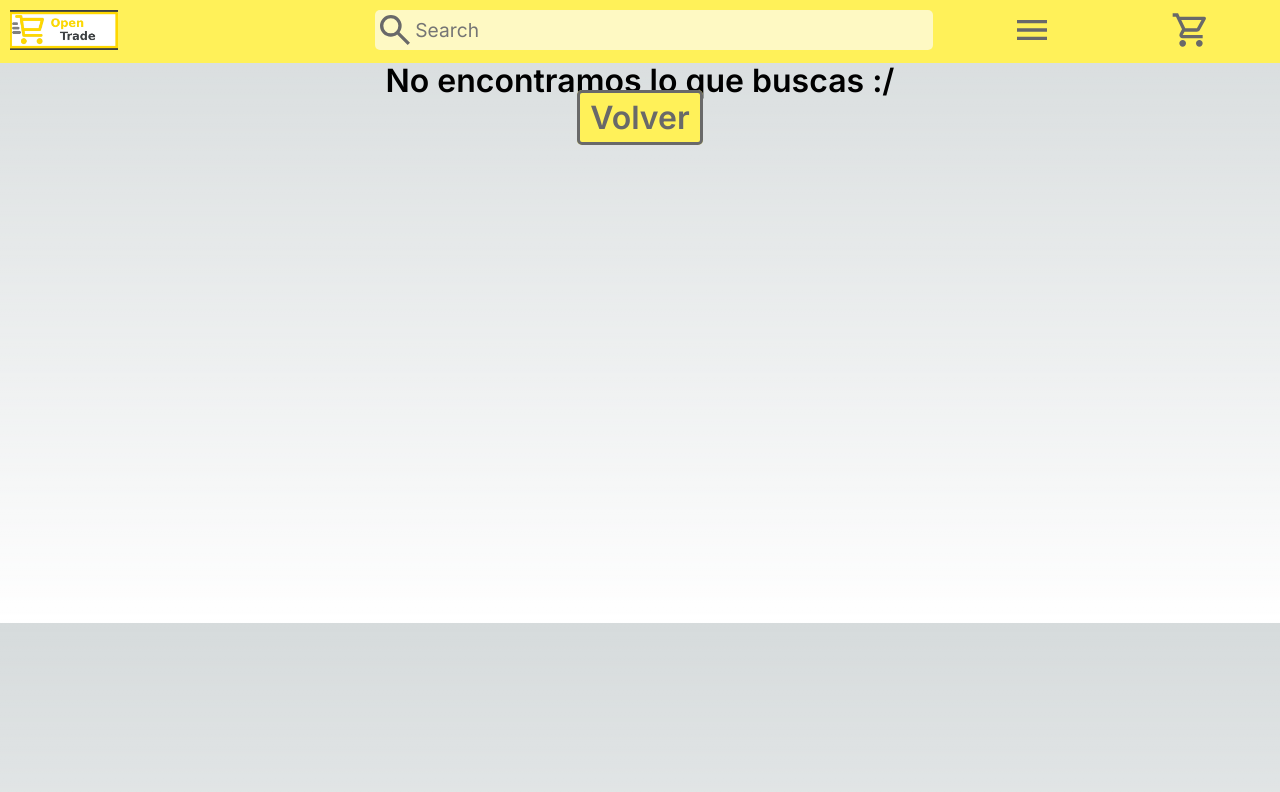
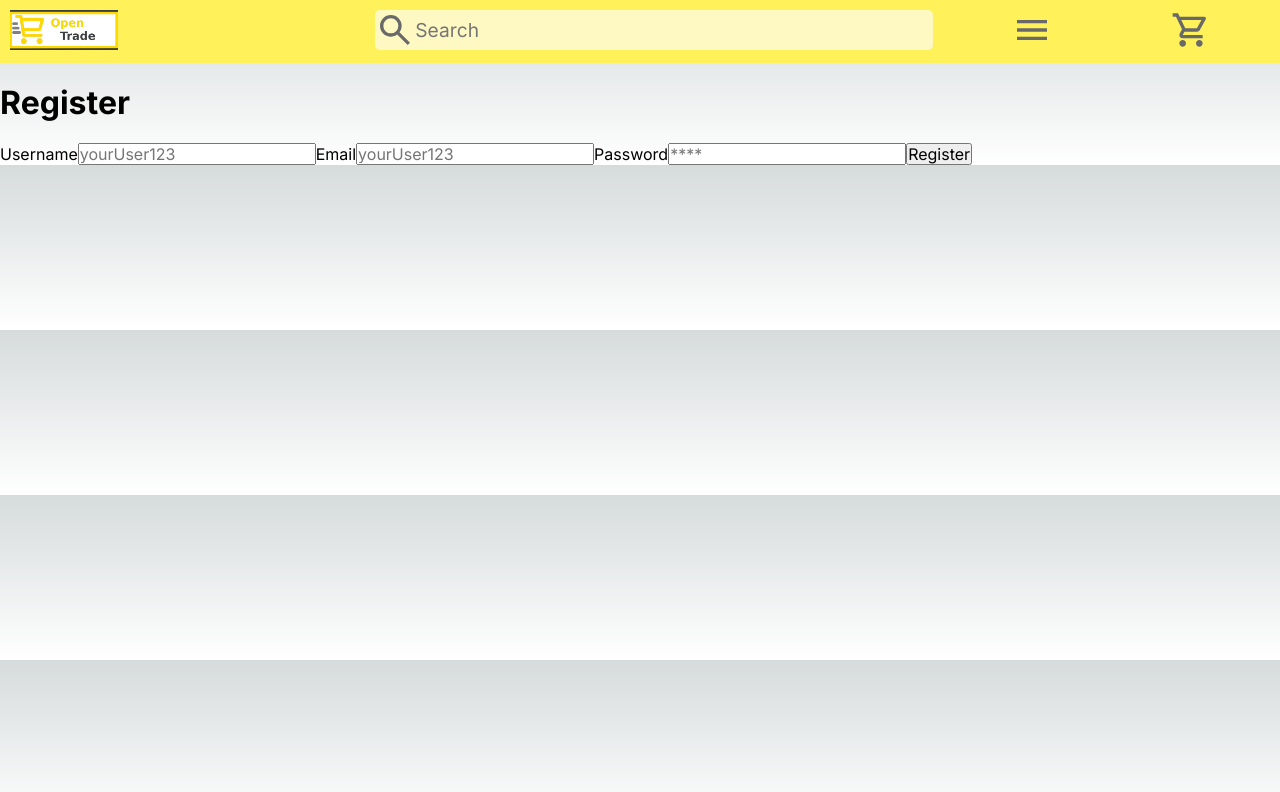
Before and after one commit to asdjosegarcia/generic-ecomerce, a Next.js app: page /auth/register in a window 1280 px wide. Before the commit this address had no page. Shown: the top 792 px of the page. Built offline with nearby package versions, Linux system fonts and the light colour scheme.

Commit message:
add register page is it visible

```diff
--- a/src/app/auth/register/route.js
+++ b/src/app/auth/register/page.jsx
@@ -1,6 +1,8 @@
 "use client"
-import {Form, useForm} from "react-hook-form"
+import { useForm } from "react-hook-form";
 import { useRouter } from "next/navigation";
+
+
 
 const Registerpage=()=>{
     const {register,handleSubmit, formState:{errors}}=useForm()//descomponemos el objeto devuelto por la funcion useForm()
@@ -24,7 +26,7 @@ const Registerpage=()=>{
                 password:data.password
             }),
             headers:{
-                'Content-type':'aplication/json'
+                'Content-type':'application/json'
             }
         })
         if(res.ok){
@@ -32,12 +34,20 @@ const Registerpage=()=>{
         }
     })
     return(
-        <div className="register--form__container">
+        <div /* className="register--form__container" */>
             <form onSubmit={onSubmit}>
-                <h1>register</h1>
+                <h1>Register</h1>
                 <label>Username</label>
                 <input type="text" placeholder="yourUser123"></input>
+                <label>Email</label>
+                <input type="email" placeholder="yourUser123"></input>
+                <label>Password</label>
+                <input type="password" placeholder="****"></input>
+                <button>Register</button>
+
+
             </form>
         </div>
     )
 }
+export default Registerpage
```
Also changed, not shown: src/app/api/auth/[...nextauth]/route.js (+36 -36 lines).
